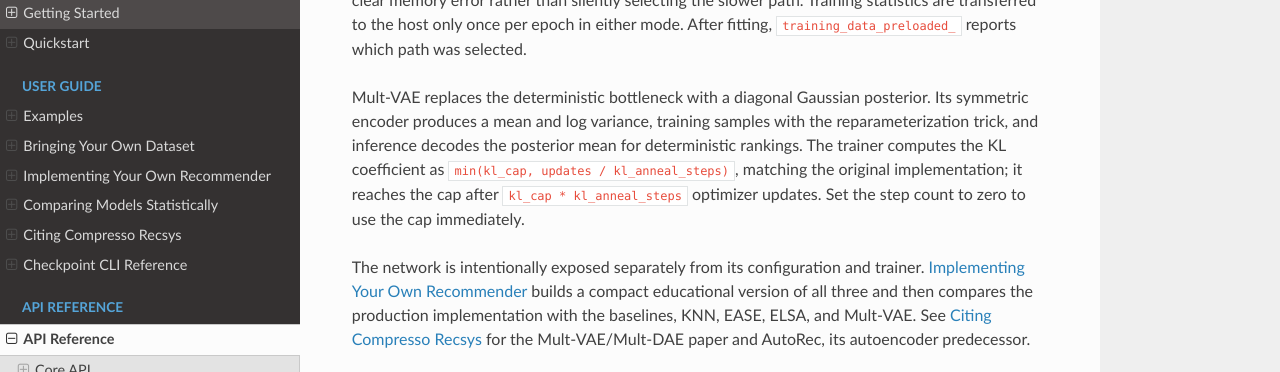
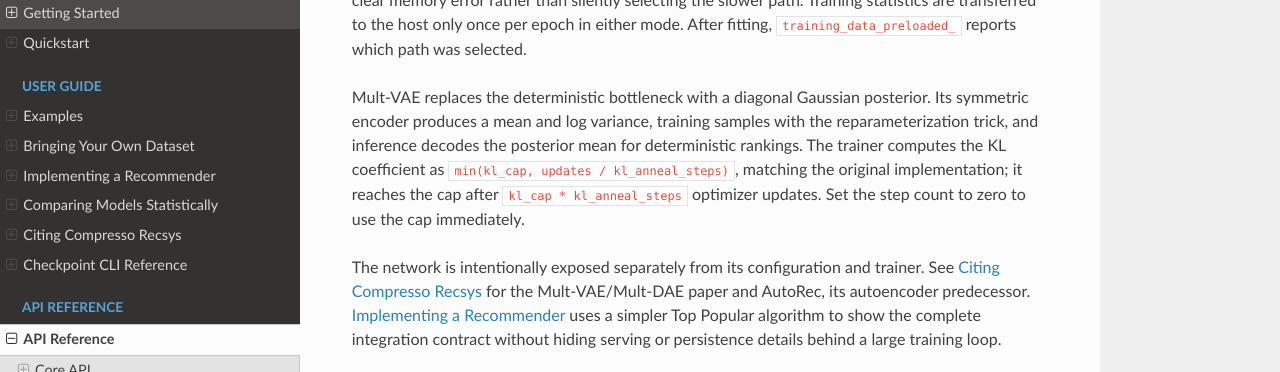
Before and after one commit to zombak79/compresso-recsys, a Sphinx documentation site: the page built from docs/source/api/models.rst, in a window 1280 px wide and 900 px high, scrolled down 11145 px, cut to the strip 0-372 px from the top of the window. Built offline with Sphinx 7.4.7 and the Read the Docs theme 3.1.0, drawn with Linux system fonts in a browser that asks for light colours.

Commit message:
Rewrite recommender implementation tutorial

```diff
--- a/docs/source/api/models.rst
+++ b/docs/source/api/models.rst
@@ -512,10 +512,10 @@ it reaches the cap after ``kl_cap * kl_anneal_steps`` optimizer updates. Set the
 step count to zero to use the cap immediately.
 
 The network is intentionally exposed separately from its configuration and
-trainer. :doc:`../implementing-a-recommender` builds a compact educational
-version of all three and then compares the production implementation with the
-baselines, KNN, EASE, ELSA, and Mult-VAE. See :doc:`../citing` for the
-Mult-VAE/Mult-DAE paper and AutoRec, its autoencoder predecessor.
+trainer. See :doc:`../citing` for the Mult-VAE/Mult-DAE paper and AutoRec, its
+autoencoder predecessor. :doc:`../implementing-a-recommender` uses a simpler
+Top Popular algorithm to show the complete integration contract without hiding
+serving or persistence details behind a large training loop.
 
 .. autoclass:: compresso_recsys.models.MultDAEConfig
    :members:
--- a/docs/source/citing.rst
+++ b/docs/source/citing.rst
@@ -88,7 +88,7 @@ both models:
    }
 
 AutoRec established the collaborative-filtering autoencoder architecture that
-motivates the tutorial's progression to Mult-DAE:
+preceded Mult-DAE:
 
 .. code-block:: bibtex
 
```
Also changed, not shown: CHANGELOG.md (+4 -5 lines), README.md (+2 -1 lines), docs/source/implementing-a-recommender.ipynb, 1 other file.
